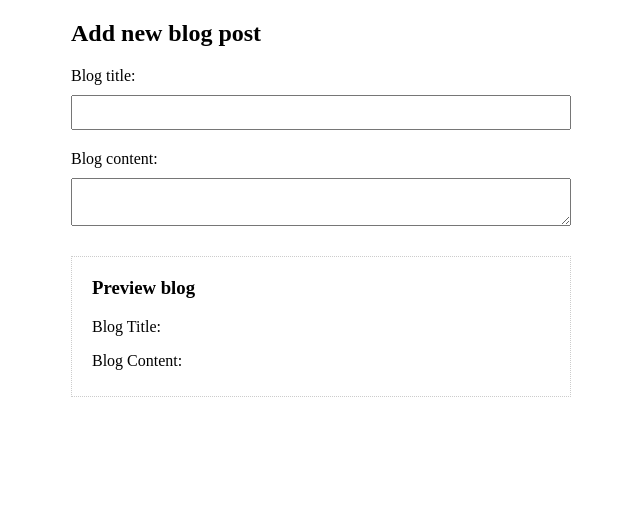
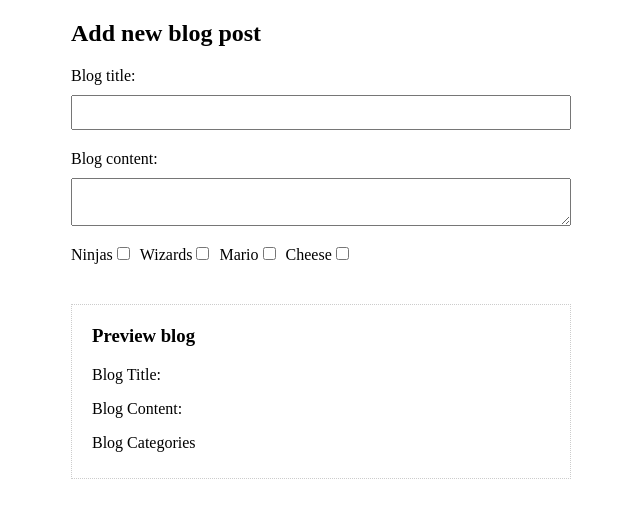
Before and after one commit to vidsav/vuejs-blog, a Vue app: page / in a window 1280 px wide. Shown: the top 518 px of the page, without its empty margins (319-959 px from the left). Built offline with nearby package versions, Linux system fonts and the light colour scheme.

Commit message:
added categories

```diff
--- a/src/components/addBlog.vue
+++ b/src/components/addBlog.vue
@@ -6,12 +6,26 @@
           <input type="text" v-model.lazy="blog.title" required>
           <label>Blog content:</label>
           <textarea v-model.lazy="blog.content"></textarea>
+          <div id="checkboxes">
+              <label>Ninjas</label>
+              <input type="checkbox" value="ninjas" v-model="blog.categories">
+              <label>Wizards</label>
+              <input type="checkbox" value="wizards" v-model="blog.categories">
+              <label>Mario</label>
+              <input type="checkbox" value="mario" v-model="blog.categories">
+              <label>Cheese</label>
+              <input type="checkbox" value="cheese" v-model="blog.categories">
+          </div>
       </form>
       <div id="preview">
           <h3>Preview blog</h3>
           <p>Blog Title: {{blog.title}}</p>
           <p>Blog Content:</p>
           <p>{{blog.content}}</p>
+          <p>Blog Categories</p>
+          <ul>
+              <li v-for="category in blog.categories" v-bind:key="category.id">{{category}}</li>
+          </ul>
       </div>
   </div>
 </template>
@@ -23,7 +37,8 @@
     return{
         blog: {
             title:'',
-            content: ''
+            content: '',
+            categories: []
         }
     }
   },
@@ -58,5 +73,11 @@
 h3{
     margin-top: 10px;
 }
-
+#checkboxes input{
+    display: inline-block;
+    margin-right: 10px;
+}
+#checkboxes label{
+    display: inline-block;
+}
 </style>
```
